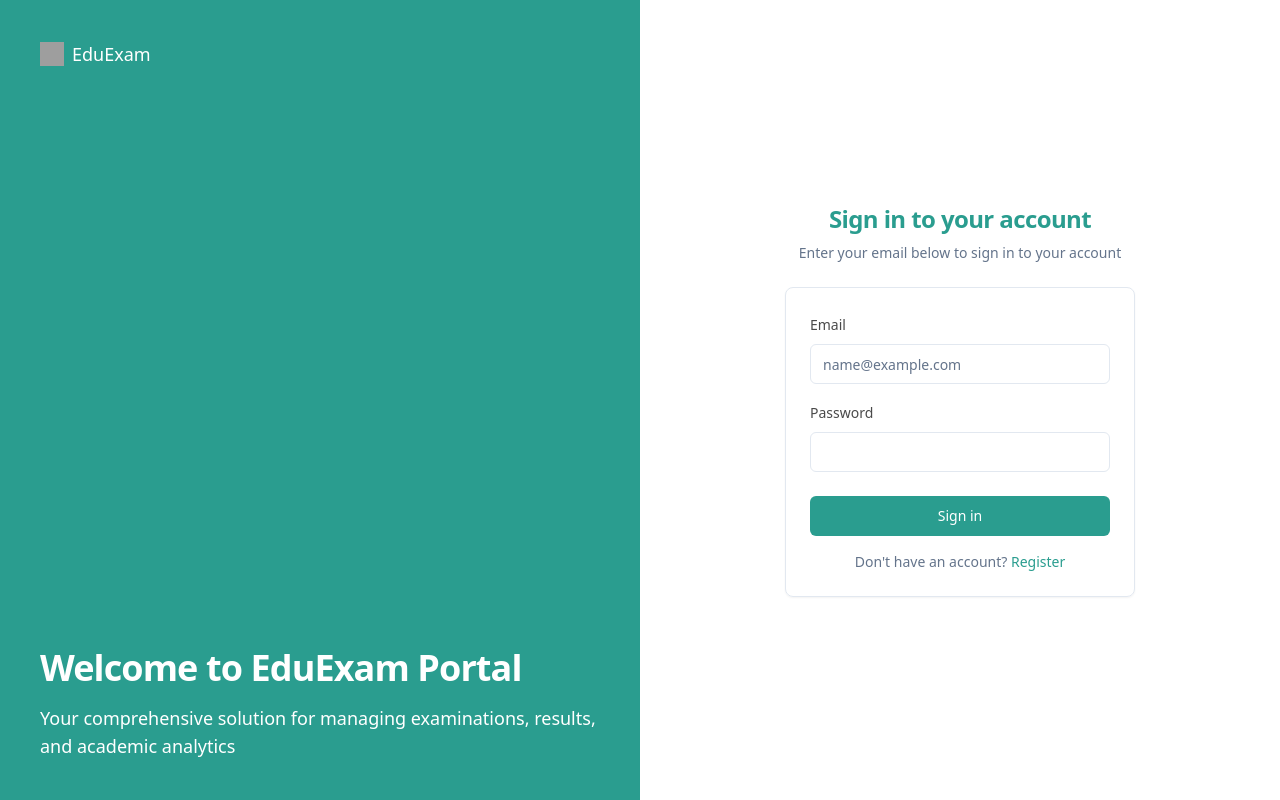
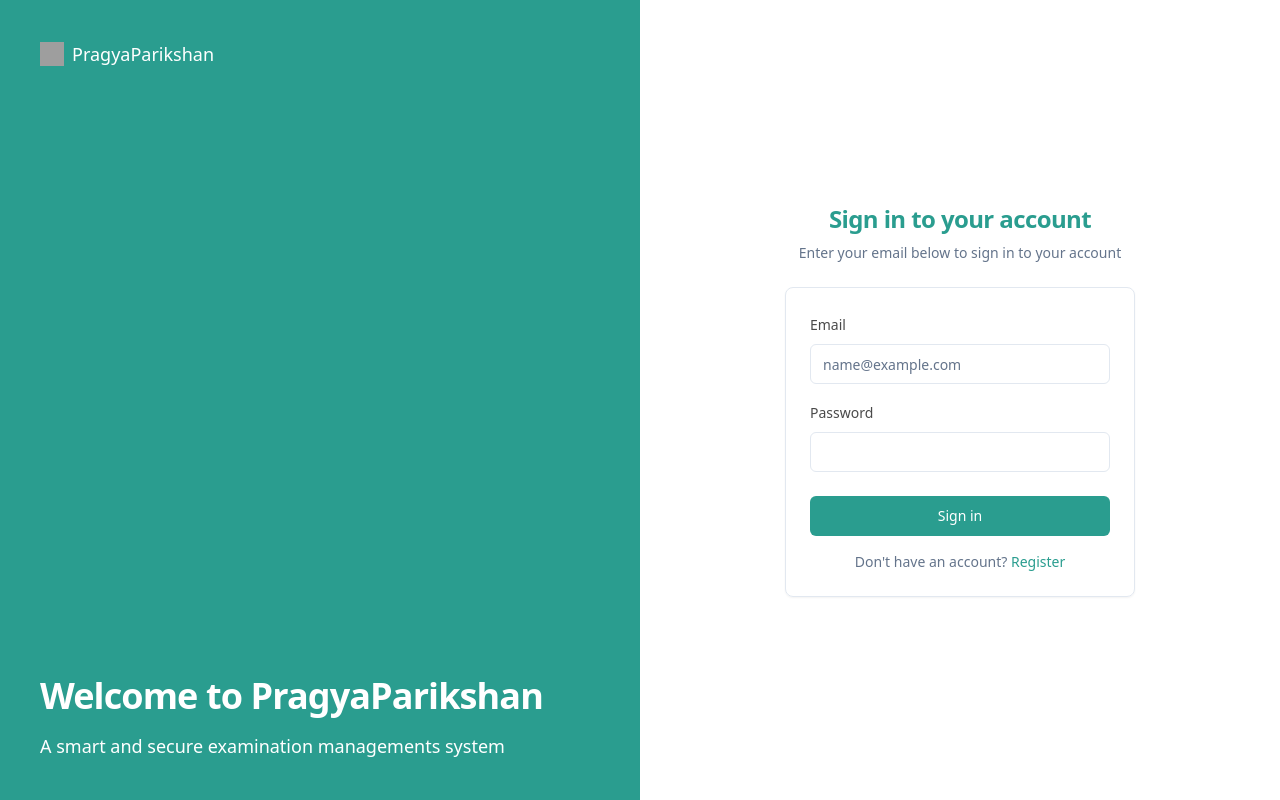
Before and after one commit to elonmusk64/prototype3, a React (Vite) app: page /login in a window 1280 px wide. Built offline with nearby package versions, Linux system fonts and the light colour scheme; grey boxes are pictures that could not be loaded.

Commit message:
Update website branding
Update website branding to reflect the new name, PragyaParikshan, and subtitle, "a smart and secure examination management system".

```diff
--- a/src/components/auth/AuthLayout.tsx
+++ b/src/components/auth/AuthLayout.tsx
@@ -18,14 +18,14 @@ export const AuthLayout = ({ children, title, description }: AuthLayoutProps) =>
             alt="Logo"
             className="mr-2 h-6 w-6"
           />
-          EduExam
+          PragyaParikshan
         </div>
         <div className="relative z-20 mt-auto">
           <h1 className="text-4xl font-semibold tracking-tight">
-            Welcome to EduExam Portal
+            Welcome to PragyaParikshan
           </h1>
           <p className="mt-4 text-lg font-normal">
-            Your comprehensive solution for managing examinations, results, and academic analytics
+            A smart and secure examination managements system
           </p>
         </div>
       </div>
```
